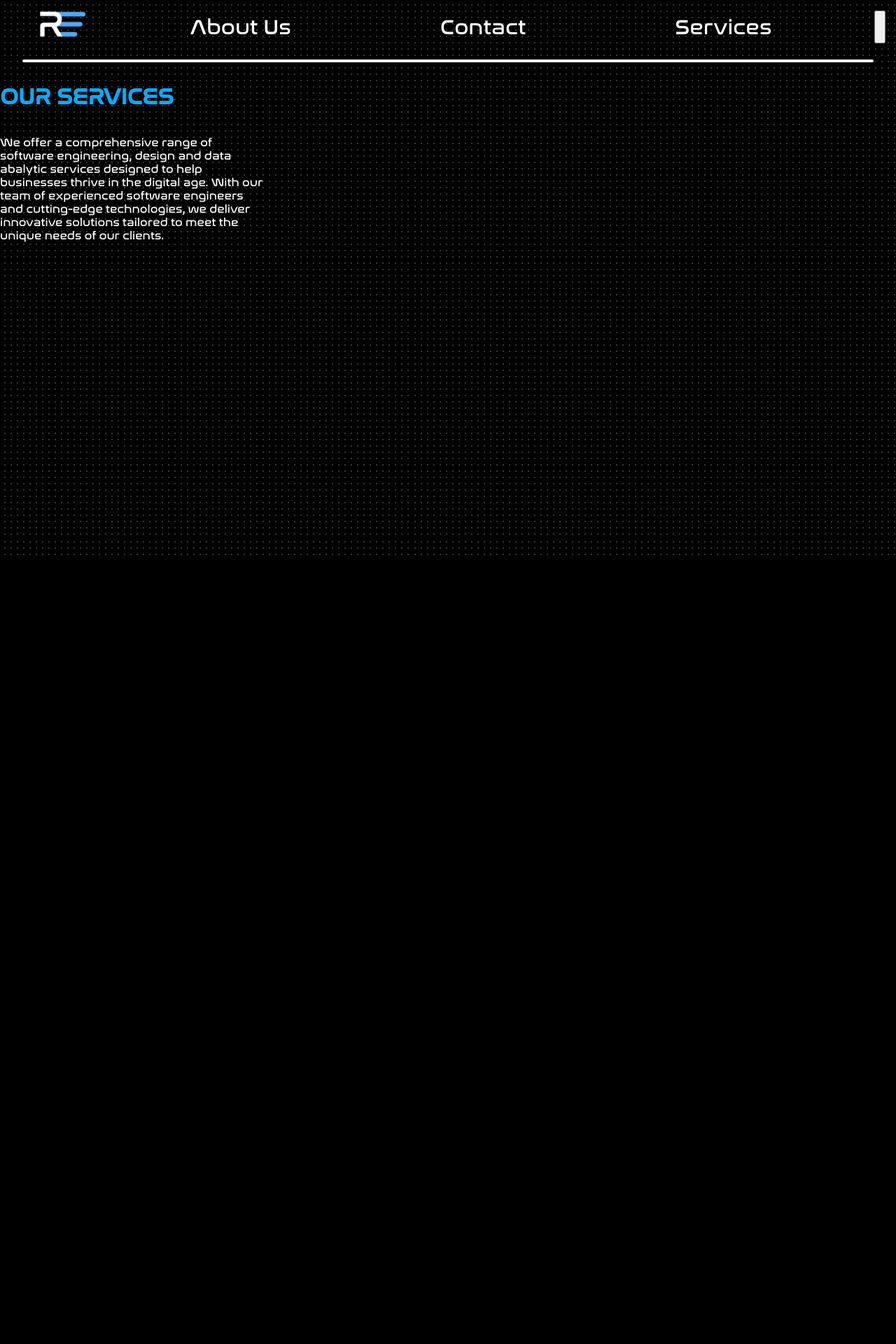
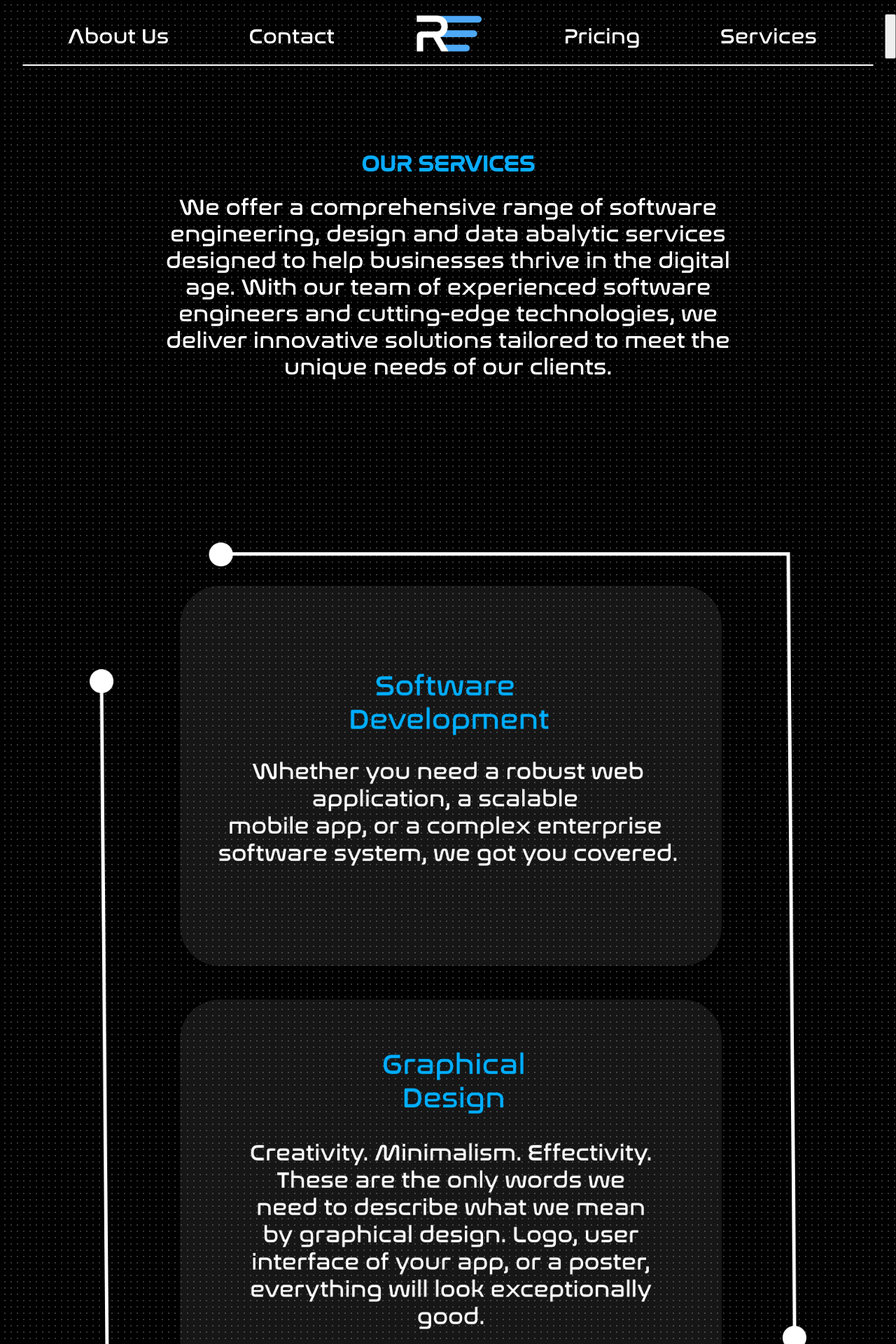
Before and after one commit to FilipNeubauer/r3web, a React (Create React App) app: page /Services in a window 1280 px wide. Shown: the top 1920 px of the page at 70% size. Before the commit the page ends 800 px from the top, so only its background shows below. Built offline with nearby package versions, Linux system fonts and the light colour scheme.

Commit message:
services

```diff
--- a/src/App.jsx
+++ b/src/App.jsx
@@ -16,7 +16,7 @@ const App = () => {
         <Route path="/About" element={<About/>}/>
         <Route path="/Contact" element={<Contact/>}/>
         {/* <Route path="/Configurator" element={<Configurator/>}/> */}
-        {/* <Route path="/Pricing" element={<Pricing/>}/> */}
+        <Route path="/Pricing" element={<Pricing/>}/>
         {/* <Route path="/Projects" element={<Projects/>}/> */}
         <Route path="/Services" element={<Services/>}/>
       </Routes>
--- a/src/components/Navbar.jsx
+++ b/src/components/Navbar.jsx
@@ -7,9 +7,6 @@ function Navbar() {
   return (
     <>
     <div className='wholeBar'>
-    <Link to='/'>
-      <input className="miniLogo" type="image" src={miniLogo}/>
-      </Link>
       <nav className='navBar'>
           <ul className='navList'>
             <li>
@@ -21,13 +18,20 @@ function Navbar() {
             <li>
               <Link to='/Contact'>Contact</Link>
             </li>
+
+            <Link to='/'>
+              <input className="miniLogo" type="image" src={miniLogo}/>
+            </Link>
+
+            <li>
+              <Link to='/Pricing'>Pricing</Link>
+            </li>
+
             <li>
               <Link to='/Services'>Services</Link>
             </li>
+
             {/* <li>
-              <Link to='/Pricing'>Pricing</Link>
-            </li>
-            <li>
               <Link to='/Projects'>Projects</Link>
             </li> */}
           </ul>
--- a/src/pages/MainPage.jsx
+++ b/src/pages/MainPage.jsx
@@ -63,9 +63,6 @@ const MainPage = () => {
 
     <div  className='firstPage'>
       <div className='wholeBar'>
-        <Link>
-        <input type="image" src={miniLogo} onClick={shiftFoo} className='miniLogo'/>
-        </Link>
         <nav className='navBar'>
           <ul className='navList'>
             <li>
@@ -77,12 +74,18 @@ const MainPage = () => {
             <li>
               <Link to='/Contact'>Contact</Link>
             </li>
+
+            <Link>
+              <input type="image" src={miniLogo} onClick={shiftFoo} className='miniLogo'/>
+            </Link>
+
+            <li>
+              <Link to='/Pricing'>Pricing</Link>
+            </li>
             <li>
               <Link to='/Services'>Services</Link>
             </li>
-            <li>
-              <Link to='/Pricing'>Pricing</Link>
-            </li>
+
             {/* <li>
               <Link to='/Projects'>Projects</Link>
             </li> */}
--- a/src/pages/Services.jsx
+++ b/src/pages/Services.jsx
@@ -1,6 +1,7 @@
 import React from 'react';
 import "../styles.css"
 import Navbar from '../components/Navbar';
+import servimg from "../images/services.png"
 
 const Services = () => {
 
@@ -9,6 +10,7 @@ const Services = () => {
         <Navbar/>
         <div className='contentServices'>
             <h1>OUR SERVICES</h1>
+            <div className='pservices'>
             <p> We offer a comprehensive
             range of software engineering, design
             and data abalytic services
@@ -19,6 +21,8 @@ const Services = () => {
             solutions tailored to meet the
             unique needs of our clients.
             </p>
+            </div>
+            <img  src={servimg} className='servicesimg' alt='Services'/>
         </div>
 
         </div>
--- a/src/styles.css
+++ b/src/styles.css
@@ -96,15 +96,16 @@ p {
 }
 
 .wholeBar {
+    margin-top: 20px;
     display: flex;
     flex-direction: row;
-    padding: 15px;
+    padding-bottom: 0px;
 }
 
 
 .miniLogo {
-    width: 70px;
-    padding-left: 40px;
+    width: 100px;
+    /* padding-left: 40px; */
 }
 
 
@@ -155,7 +156,7 @@ a:hover {
 
 
 hr {
-    border: 2px solid white;
+    border: 1.5px solid white;
     border-radius: 5px;
     margin-left: 2.5vw;
     margin-right: 2.5vw;
@@ -174,12 +175,17 @@ hr {
 
 .contentServices {
     display: flex;
-    display: flex;
     flex-direction: column;
-    width: 30%;
-    justify-content: center;
+    align-items: center;
+    margin-top: 100px;
 }
 
+.pservices {
+    text-align: center;
+    font-size: xx-large;
+    width: 65%;
+    margin-top: -30px;
+}
 
 
 .startBtn {
@@ -204,5 +210,10 @@ hr {
  .digital {
     margin-right: 15%;
     width: 42%;
-    height: 55%;
+
  }
+
+ .servicesimg {
+    margin-top: 200px;
+    width: 80%;
+ }
```
Also changed, not shown: src/images/services.png (added).
